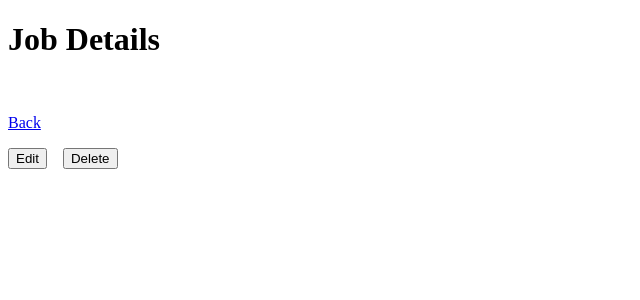
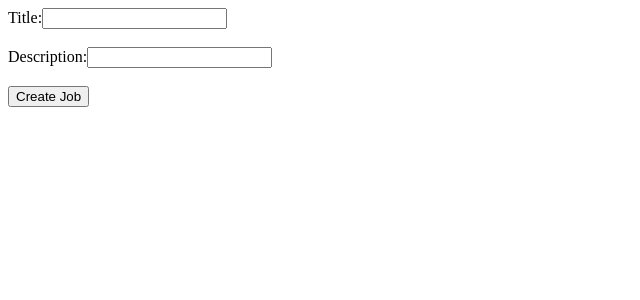
Before and after one commit to githubscientist/jobportal, a React (Vite) app: page /job/create in a window 1280 px wide. Shown: the top 300 px of the page, without its empty margins (0-640 px from the left). Built offline with nearby package versions, Linux system fonts and the light colour scheme; no server answers.

Commit message:
create job endpoint

```diff
--- a/src/App.jsx
+++ b/src/App.jsx
@@ -3,6 +3,7 @@ import Home from "./pages/Home";
 import jobsLoader from "./loaders/unit/jobsLoader";
 import Job from "./pages/Job";
 import jobLoader from "./loaders/unit/jobLoader";
+import CreateJob from "./pages/CreateJob";
 
 const routes = [
   {
@@ -16,6 +17,10 @@ const routes = [
     element: <Job />,
     loader: jobLoader,
     hydrateFallbackElement: <p>Loading...</p>
+  },
+  {
+    path: "/job/create",
+    element: <CreateJob />
   }
 ]
 
--- /dev/null
+++ b/src/pages/CreateJob.jsx
@@ -0,0 +1,53 @@
+import { useState } from "react";
+import jobServices from "../services/jobServices";
+import { useNavigate } from "react-router";
+
+const CreateJob = () => {
+
+    const [title, setTitle] = useState('');
+    const [description, setDescription] = useState('');
+    const navigate = useNavigate();
+
+    return (
+        <form>
+            <div>
+                <label>
+                    Title:
+                    <input
+                        type="text"
+                        name="title"
+                        value={title}
+                        onChange={(e) => setTitle(e.target.value)}
+                    />
+                </label>
+            </div>
+            <br />
+            <div>
+                <label>
+                    Description:
+                    <input
+                        type="text"
+                        name="description"
+                        value={description}
+                        onChange={(e) => setDescription(e.target.value)}
+                    />
+                </label>
+            </div>
+            <br />
+            <button
+                type="submit"
+                onClick={async (e) => {
+                    e.preventDefault();
+
+                    // call the service
+                    await jobServices.createJob({ title, description });
+
+                    // redirect to home
+                    navigate('/');
+                }}
+            >Create Job</button>
+        </form>
+    )
+}
+
+export default CreateJob;
--- a/src/pages/Home.jsx
+++ b/src/pages/Home.jsx
@@ -1,8 +1,9 @@
-import { Link, useLoaderData } from "react-router";
+import { Link, useLoaderData, useNavigate } from "react-router";
 
 const Home = () => {
 
     const jobs = useLoaderData();
+    const navigate = useNavigate();
 
     return (
         <>
@@ -24,6 +25,10 @@ const Home = () => {
                     ))
                 }
             </ul>
+
+            <button
+                onClick={() => navigate("/job/create")}
+            >Create Job</button>
         </>
     )
 }
```
